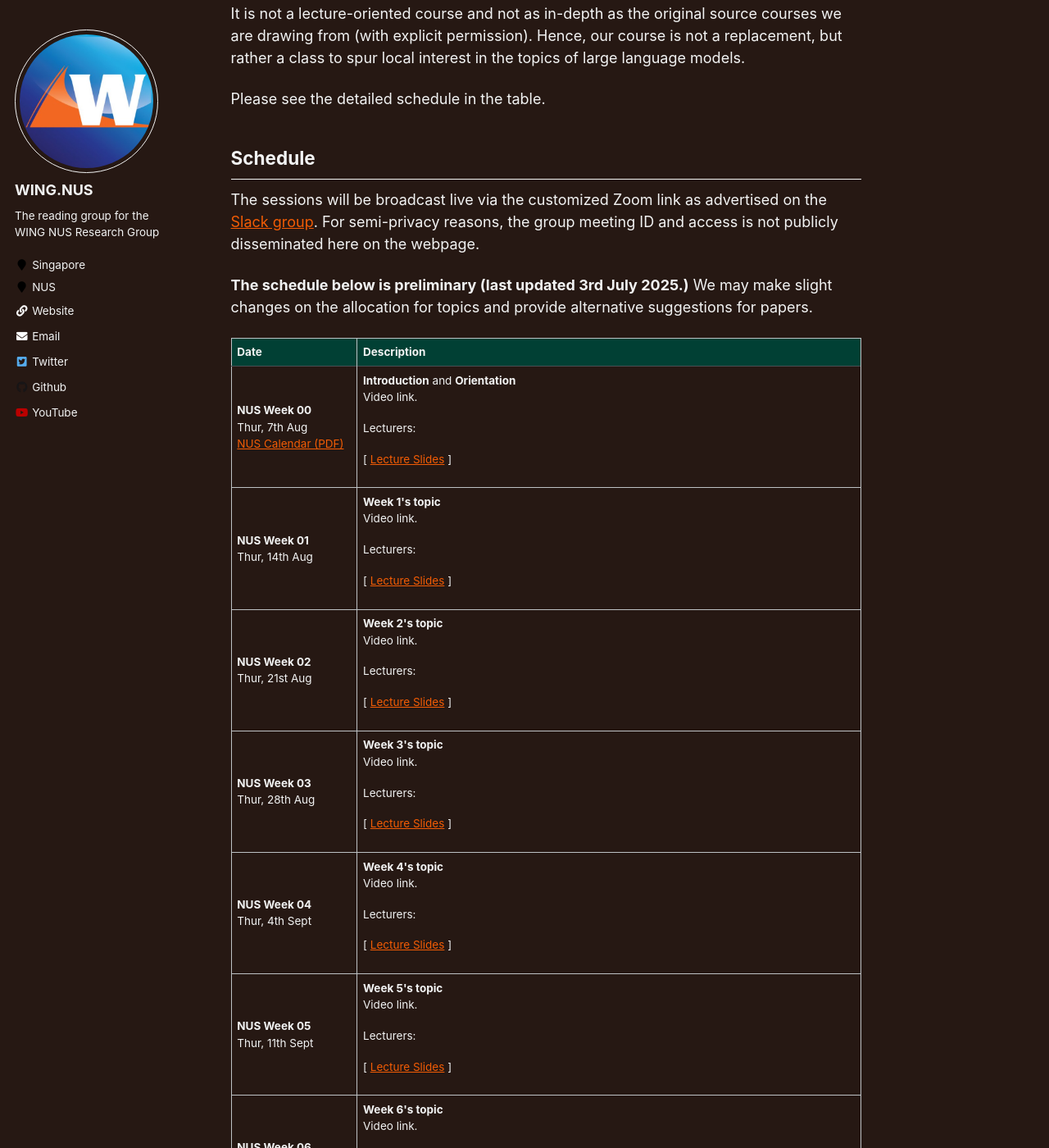
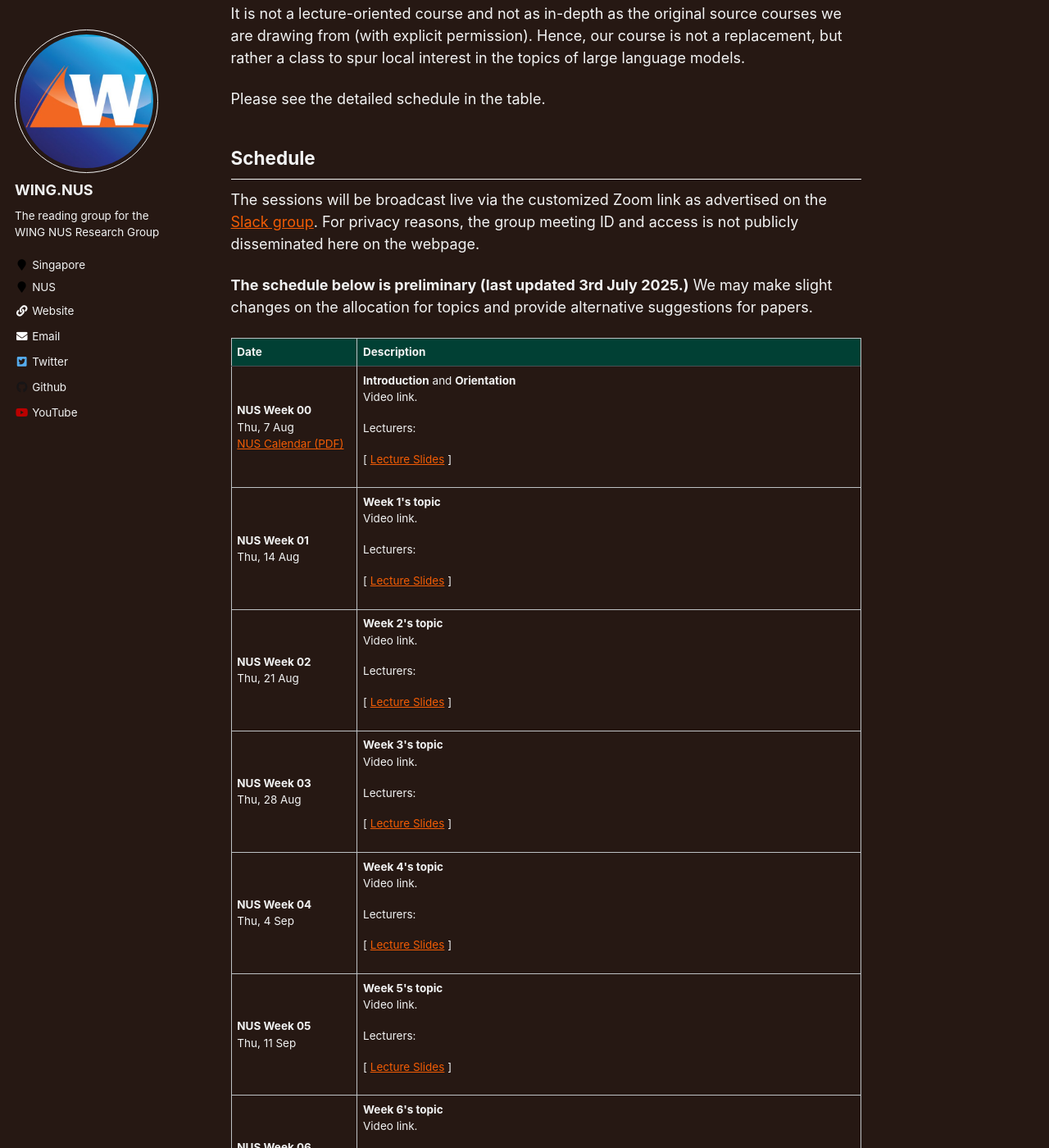
Before and after one commit to WING-NUS/cs6101, a Jekyll site: the page built from _pages/about.md, in a window 1280 px wide and 1400 px high, scrolled down 730 px. Shown: the whole window at 82% size. Built offline with Jekyll 4.4.1, drawn with Linux system fonts in a browser that asks for light colours; some of the changed text lies outside the part shown.

Commit message:
Fix date formats

```diff
--- a/_pages/about.md
+++ b/_pages/about.md
@@ -29,7 +29,7 @@ Please see the detailed schedule in the table.
 
 ## Schedule  {#schedule}
 
-The sessions will be broadcast live via the customized Zoom link as advertised on the [Slack group](http://cs6101.slack.com).  For semi-privacy reasons, the group meeting ID and access is not publicly disseminated here on the webpage.
+The sessions will be broadcast live via the customized Zoom link as advertised on the [Slack group](http://cs6101.slack.com).  For privacy reasons, the group meeting ID and access is not publicly disseminated here on the webpage.
 
 **The schedule below is preliminary (last updated 3rd July 2025.)** We may make slight changes on the allocation for topics and provide alternative suggestions for papers.
 
@@ -40,7 +40,7 @@ The sessions will be broadcast live via the customized Zoom link as advertised o
   Use this first row as an exemplar.  You can get the Youtube offsets for each segment by using the share button and checking the "start at" checkbox and then pasting it.  The t parameter is the number of second from the start of the video.
  ************************************************** -->
 <tr>
-    <td><b>NUS Week 00</b><br />Thur, 7th Aug<br />
+    <td><b>NUS Week 00</b><br />Thu, 7 Aug<br />
       <a href="http://nus.edu.sg/registrar/docs/info/calendar/ay2025-2026.pdf">NUS Calendar (PDF)</a>
     </td>
     <td>
@@ -60,7 +60,7 @@ The sessions will be broadcast live via the customized Zoom link as advertised o
   </tr>
 
 <tr>
-    <td><b>NUS Week 01</b><br />Thur, 14th Aug<br />
+    <td><b>NUS Week 01</b><br />Thu, 14 Aug<br />
     </td>
     <td>
       <p>
@@ -79,7 +79,7 @@ The sessions will be broadcast live via the customized Zoom link as advertised o
   </tr>
 
   <tr>
-    <td><b>NUS Week 02</b><br />Thur, 21st Aug<br />
+    <td><b>NUS Week 02</b><br />Thu, 21 Aug<br />
     </td>
     <td>
       <p>
@@ -98,7 +98,7 @@ The sessions will be broadcast live via the customized Zoom link as advertised o
   </tr>
 
   <tr>
-    <td><b>NUS Week 03</b><br />Thur, 28th Aug<br />
+    <td><b>NUS Week 03</b><br />Thu, 28 Aug<br />
     </td>
     <td>
       <p>
@@ -117,7 +117,7 @@ The sessions will be broadcast live via the customized Zoom link as advertised o
   </tr>
 
   <tr>
-    <td><b>NUS Week 04</b><br />Thur, 4th Sept<br />
+    <td><b>NUS Week 04</b><br />Thu, 4 Sep<br />
     </td>
     <td>
       <p>
@@ -136,7 +136,7 @@ The sessions will be broadcast live via the customized Zoom link as advertised o
   </tr>
 
   <tr>
-    <td><b>NUS Week 05</b><br />Thur, 11th Sept<br />
+    <td><b>NUS Week 05</b><br />Thu, 11 Sep<br />
     </td>
     <td>
       <p>
@@ -155,7 +155,7 @@ The sessions will be broadcast live via the customized Zoom link as advertised o
   </tr>
 
   <tr>
-    <td><b>NUS Week 06</b><br />Thur, 18th Sept<br />
+    <td><b>NUS Week 06</b><br />Thu, 18 Sep<br />
     </td>
     <td>
       <p>
@@ -174,7 +174,7 @@ The sessions will be broadcast live via the customized Zoom link as advertised o
   </tr>
 
   <tr>
-    <td><b>NUS Week 07</b><br />Thur, 2nd Oct<br />
+    <td><b>NUS Week 07</b><br />Thu, 2 Oct<br />
     </td>
     <td>
       <p>
@@ -193,7 +193,7 @@ The sessions will be broadcast live via the customized Zoom link as advertised o
   </tr>
 
   <tr>
-    <td><b>NUS Week 08</b><br />Thur, 9th Oct<br />
+    <td><b>NUS Week 08</b><br />Thu, 9 Oct<br />
     </td>
     <td>
       <p>
@@ -212,7 +212,7 @@ The sessions will be broadcast live via the customized Zoom link as advertised o
   </tr>
 
   <tr>
-    <td><b>NUS Week 09</b><br />Thur, 16th Oct<br />
+    <td><b>NUS Week 09</b><br />Thu, 16 Oct<br />
     </td>
     <td>
       <p>
@@ -231,7 +231,7 @@ The sessions will be broadcast live via the customized Zoom link as advertised o
   </tr>
 
   <tr>
-    <td><b>NUS Week 10</b><br />Thur, 23rd Oct<br />
+    <td><b>NUS Week 10</b><br />Thu, 23 Oct<br />
     </td>
     <td>
       <p>
@@ -250,7 +250,7 @@ The sessions will be broadcast live via the customized Zoom link as advertised o
   </tr>
 
   <tr>
-    <td><b>NUS Week 11</b><br />Thur, 30rd Oct<br />
+    <td><b>NUS Week 11</b><br />Thu, 30 Oct<br />
     </td>
     <td>
       <p>
@@ -269,7 +269,7 @@ The sessions will be broadcast live via the customized Zoom link as advertised o
   </tr>
 
   <tr>
-    <td><b>NUS Week 12</b><br />Thur, 6th Nov<br />
+    <td><b>NUS Week 12</b><br />Thu, 6 Nov<br />
     </td>
     <td>
       <p>
@@ -288,7 +288,7 @@ The sessions will be broadcast live via the customized Zoom link as advertised o
   </tr>
 
   <tr>
-    <td><b>NUS Week 13</b><br />Thur, 13th Nov<br />
+    <td><b>NUS Week 13</b><br />Thu, 13 Nov<br />
     </td>
     <td>
       <p>
```
Also changed, not shown: other parts of _pages/about.md (+1 -1 lines).
